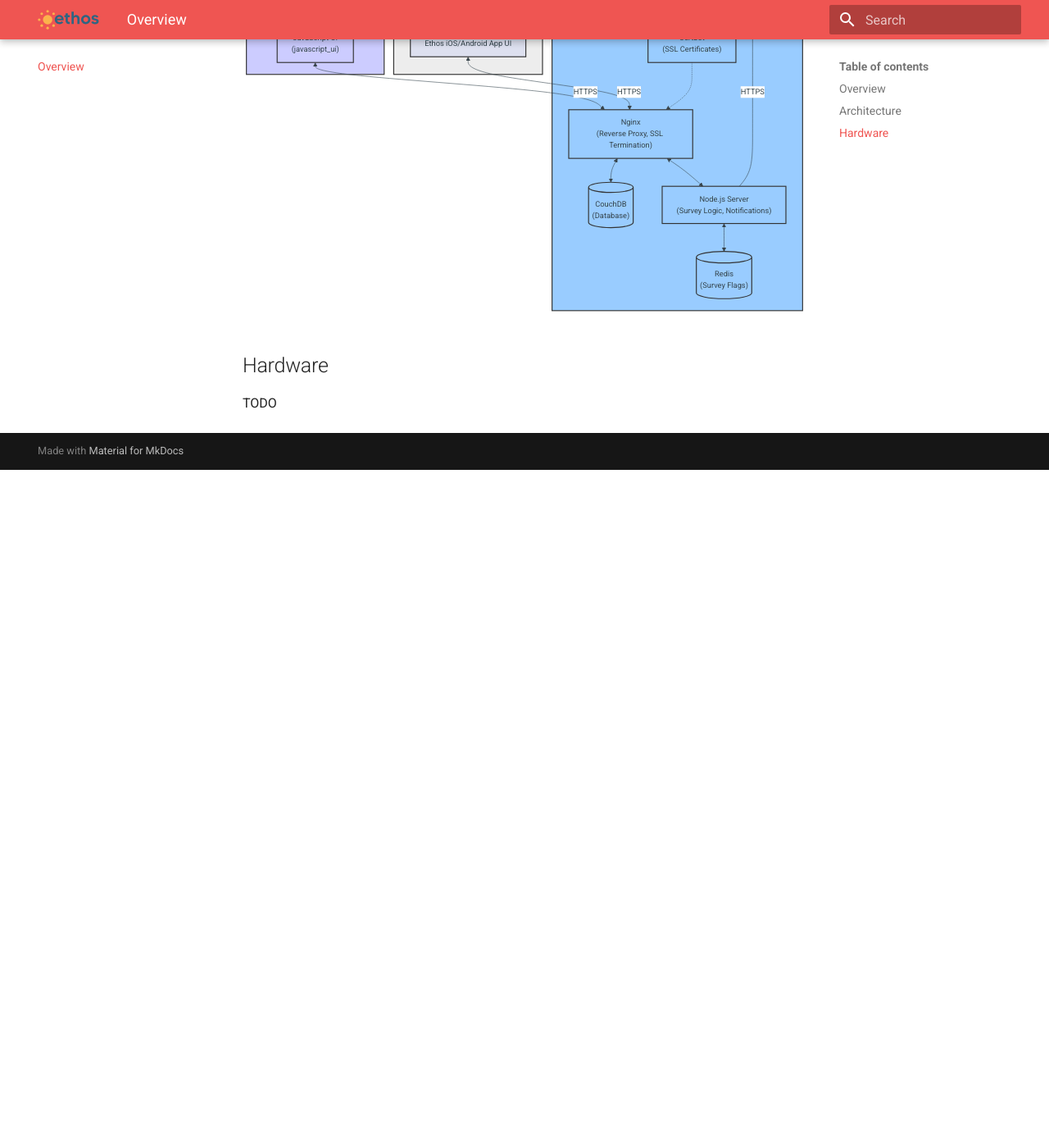
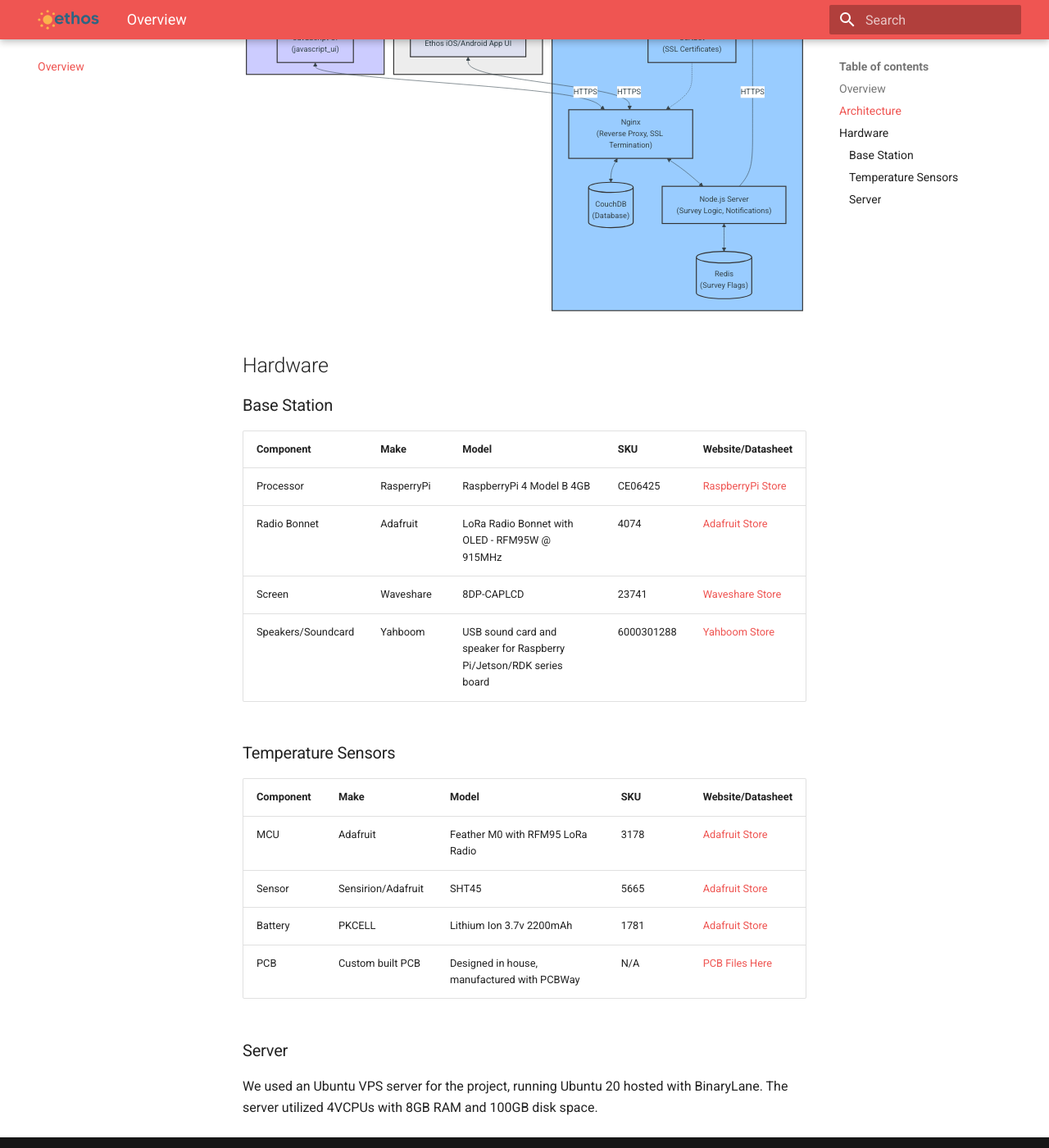
Before and after one commit to climate-ethos/ethos-overview-documentation, an MkDocs documentation site: the page built from docs/index.md, in a window 1280 px wide and 1400 px high, scrolled down 1776 px. Shown: the whole window at 82% size. Built offline with MkDocs 1.6.1 and Material for MkDocs 9.7.7, drawn with Linux system fonts in a browser that asks for light colours; before the commit the page ends 2349 px from its top, so only the background shows below that.

Commit message:
feat: Add hardware section

```diff
--- a/docs/index.md
+++ b/docs/index.md
@@ -89,4 +89,24 @@ graph TD
 
 ## Hardware
 
-TODO
+### Base Station
+
+| Component | Make | Model | SKU | Website/Datasheet |
+|---|---|---|---|---|
+| Processor | RasperryPi | RaspberryPi 4 Model B 4GB | CE06425 | [RaspberryPi Store](https://www.raspberrypi.com/products/raspberry-pi-4-model-b/) |
+| Radio Bonnet | Adafruit | LoRa Radio Bonnet with OLED - RFM95W @ 915MHz | 4074 | [Adafruit Store](https://www.adafruit.com/product/4074) |
+| Screen | Waveshare | 8DP-CAPLCD | 23741 | [Waveshare Store](https://www.waveshare.com/8dp-caplcd.htm) |
+| Speakers/Soundcard | Yahboom | USB sound card and speaker for Raspberry Pi/Jetson/RDK series board | 6000301288 | [Yahboom Store](https://category.yahboom.net/products/usb-sound-card) |
+
+### Temperature Sensors
+
+| Component | Make | Model | SKU | Website/Datasheet |
+|---|---|---|---|---|
+| MCU | Adafruit | Feather M0 with RFM95 LoRa Radio | 3178 | [Adafruit Store](https://www.adafruit.com/product/3178) |
+| Sensor | Sensirion/Adafruit | SHT45 | 5665 | [Adafruit Store](https://www.adafruit.com/product/5665) |
+| Battery | PKCELL | Lithium Ion 3.7v 2200mAh | 1781 | [Adafruit Store](https://www.adafruit.com/product/1781) |
+| PCB | Custom built PCB | Designed in house, manufactured with PCBWay | N/A | [PCB Files Here](https://github.com/climate-ethos/ethos-pcb-kicad) |
+
+### Server
+
+We used an Ubuntu VPS server for the project, running Ubuntu 20 hosted with BinaryLane. The server utilized 4VCPUs with 8GB RAM and 100GB disk space.
```
